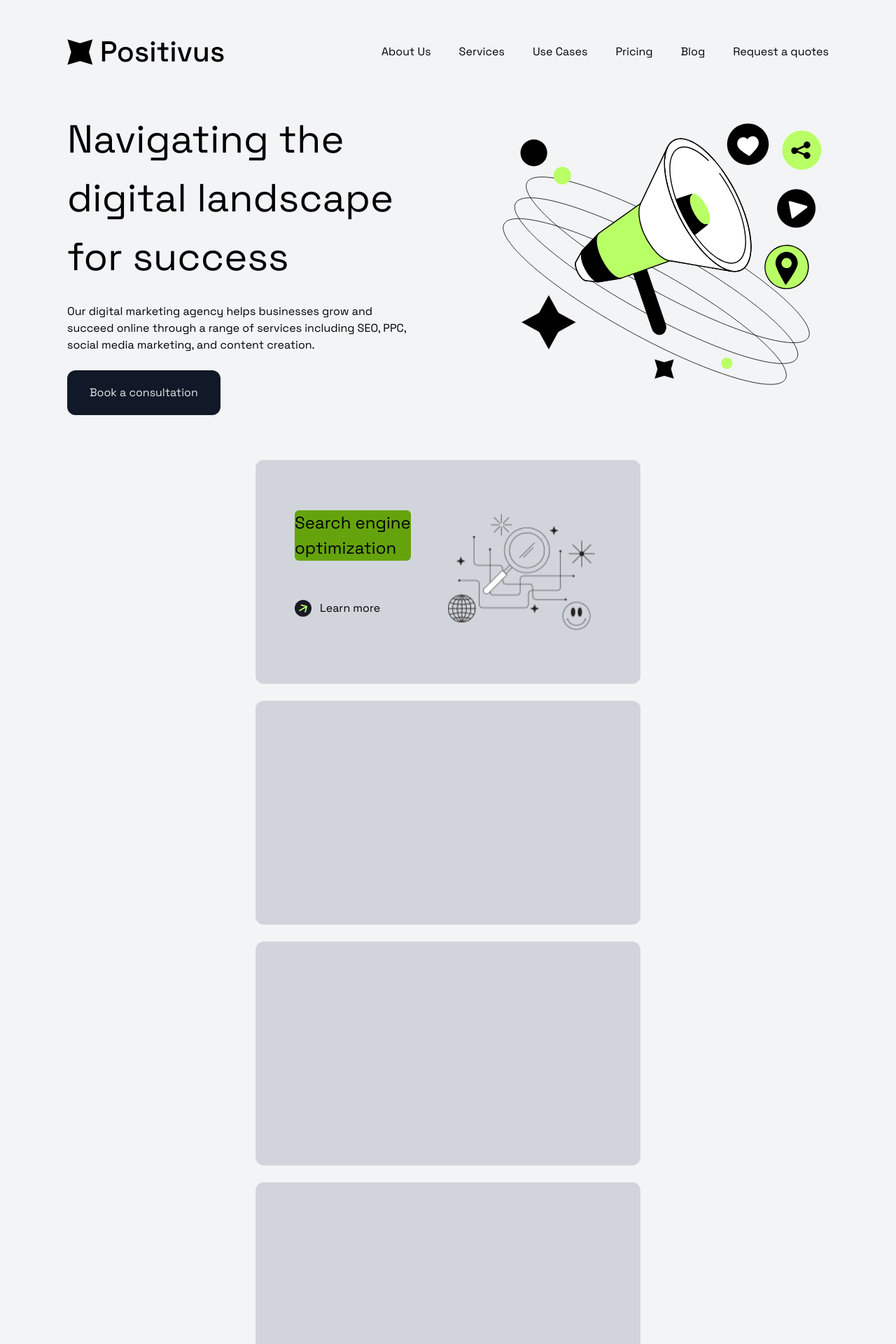
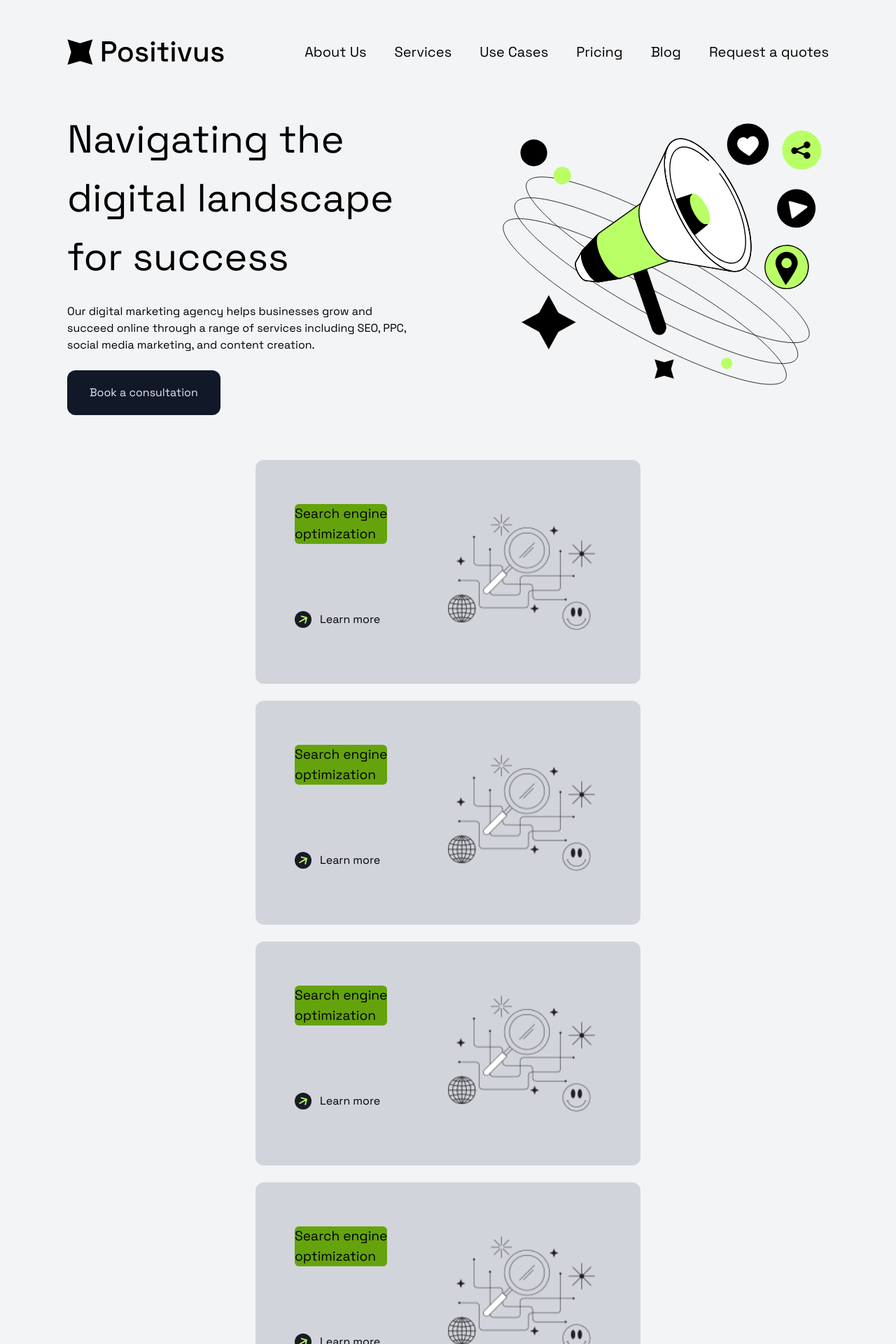
Before and after one commit to LucasMCFidelis/Positivus-Landing-Page, a React (Vite) app: page / in a window 1280 px wide. Shown: the top 1920 px of the page at 70% size. Built offline with nearby package versions, Linux system fonts and the light colour scheme; what @savvywombat/tailwindcss-grid-areas would draw is missing.

Commit message:
ajuste da formatação dos cards de serviço

```diff
--- a/src/app.tsx
+++ b/src/app.tsx
@@ -27,12 +27,11 @@ export function App() {
         />
       </div>
       <div className="w-full flex flex-wrap flex-col sm:flex-row items-center justify-center gap-6">
-        <div className=" h-80
-        justify-items-start items-baseline bg-gray-300 rounded-xl p-14
-        grid-areas-mobile-service w-full
-        sm:grid-areas-desktop-service sm:w-[550px] sm:items-center "
+        <div className=" min-w-80 w-full max-w-full
+        justify-items-start items-baseline bg-gray-300 rounded-xl
+        grid-areas-mobile-service p-6
+        lg:grid-areas-desktop-service lg:h-80 lg:w-[550px] lg:items-center lg:px-14 "
       >
-
           <h2 className="[grid-area:title] bg-lime-600 w-fit rounded-md text-responsive-subtitle">
             Search engine <br />
             optimization
@@ -44,13 +43,69 @@ export function App() {
             </svg>
             <p className="text-responsive-paragraph hidden sm:block">Learn more</p>
           </a>
-          <div className="[grid-area:image]"><img src="/public/assets/card1.svg" alt="" /></div>
+          <div className="[grid-area:image]"><img src="/public/assets/card1.svg" alt=""/></div>
         </div>
-        <div className="h-80 w-full sm:h-80 sm:w-[550px] bg-gray-300 rounded-xl"></div>
-        <div className="h-80 w-full sm:h-80 sm:w-[550px] bg-gray-300 rounded-xl"></div>
-        <div className="h-80 w-full sm:h-80 sm:w-[550px] bg-gray-300 rounded-xl"></div>
+
+        <div className=" min-w-80 w-full max-w-full
+        justify-items-start items-baseline bg-gray-300 rounded-xl
+        grid-areas-mobile-service p-6
+
+        lg:grid-areas-desktop-service lg:h-80 lg:w-[550px] lg:items-center lg:px-14 "
+      >
+          <h2 className="[grid-area:title] bg-lime-600 w-fit rounded-md text-responsive-subtitle">
+            Search engine <br />
+            optimization
+          </h2>
+          <a href="#" target="_blank" className="[grid-area:link] flex items-center gap-3">
+            <svg className="size-6" width="41" height="41" viewBox="0 0 41 41" fill="none" xmlns="http://www.w3.org/2000/svg">
+              <circle cx="20.5" cy="20.5" r="20.5" fill="#191A23" />
+              <path d="M11.25 24.701C10.5326 25.1152 10.2867 26.0326 10.701 26.75C11.1152 27.4674 12.0326 27.7133 12.75 27.299L11.25 24.701ZM30.7694 16.3882C30.9838 15.588 30.5089 14.7655 29.7087 14.5511L16.6687 11.0571C15.8685 10.8426 15.046 11.3175 14.8316 12.1177C14.6172 12.9179 15.0921 13.7404 15.8923 13.9548L27.4834 17.0607L24.3776 28.6518C24.1631 29.452 24.638 30.2745 25.4382 30.4889C26.2384 30.7033 27.0609 30.2284 27.2753 29.4282L30.7694 16.3882ZM12.75 27.299L30.0705 17.299L28.5705 14.701L11.25 24.701L12.75 27.299Z" fill="#B9FF66" />
+            </svg>
+            <p className="text-responsive-paragraph hidden sm:block">Learn more</p>
+          </a>
+          <div className="[grid-area:image]"><img src="/public/assets/card1.svg" alt=""/></div>
+        </div>
+
+        <div className=" min-w-80 w-full max-w-full
+        justify-items-start items-baseline bg-gray-300 rounded-xl
+        grid-areas-mobile-service p-6
+
+        lg:grid-areas-desktop-service lg:h-80 lg:w-[550px] lg:items-center lg:px-14 "
+      >
+          <h2 className="[grid-area:title] bg-lime-600 w-fit rounded-md text-responsive-subtitle">
+            Search engine <br />
+            optimization
+          </h2>
+          <a href="#" target="_blank" className="[grid-area:link] flex items-center gap-3">
+            <svg className="size-6" width="41" height="41" viewBox="0 0 41 41" fill="none" xmlns="http://www.w3.org/2000/svg">
+              <circle cx="20.5" cy="20.5" r="20.5" fill="#191A23" />
+              <path d="M11.25 24.701C10.5326 25.1152 10.2867 26.0326 10.701 26.75C11.1152 27.4674 12.0326 27.7133 12.75 27.299L11.25 24.701ZM30.7694 16.3882C30.9838 15.588 30.5089 14.7655 29.7087 14.5511L16.6687 11.0571C15.8685 10.8426 15.046 11.3175 14.8316 12.1177C14.6172 12.9179 15.0921 13.7404 15.8923 13.9548L27.4834 17.0607L24.3776 28.6518C24.1631 29.452 24.638 30.2745 25.4382 30.4889C26.2384 30.7033 27.0609 30.2284 27.2753 29.4282L30.7694 16.3882ZM12.75 27.299L30.0705 17.299L28.5705 14.701L11.25 24.701L12.75 27.299Z" fill="#B9FF66" />
+            </svg>
+            <p className="text-responsive-paragraph hidden sm:block">Learn more</p>
+          </a>
+          <div className="[grid-area:image]"><img src="/public/assets/card1.svg" alt=""/></div>
+        </div>
+
+        <div className=" min-w-80 w-full max-w-full
+        justify-items-start items-baseline bg-gray-300 rounded-xl
+        grid-areas-mobile-service p-6
+
+        lg:grid-areas-desktop-service lg:h-80 lg:w-[550px] lg:items-center lg:px-14 "
+      >
+          <h2 className="[grid-area:title] bg-lime-600 w-fit rounded-md text-responsive-subtitle">
+            Search engine <br />
+            optimization
+          </h2>
+          <a href="#" target="_blank" className="[grid-area:link] flex items-center gap-3">
+            <svg className="size-6" width="41" height="41" viewBox="0 0 41 41" fill="none" xmlns="http://www.w3.org/2000/svg">
+              <circle cx="20.5" cy="20.5" r="20.5" fill="#191A23" />
+              <path d="M11.25 24.701C10.5326 25.1152 10.2867 26.0326 10.701 26.75C11.1152 27.4674 12.0326 27.7133 12.75 27.299L11.25 24.701ZM30.7694 16.3882C30.9838 15.588 30.5089 14.7655 29.7087 14.5511L16.6687 11.0571C15.8685 10.8426 15.046 11.3175 14.8316 12.1177C14.6172 12.9179 15.0921 13.7404 15.8923 13.9548L27.4834 17.0607L24.3776 28.6518C24.1631 29.452 24.638 30.2745 25.4382 30.4889C26.2384 30.7033 27.0609 30.2284 27.2753 29.4282L30.7694 16.3882ZM12.75 27.299L30.0705 17.299L28.5705 14.701L11.25 24.701L12.75 27.299Z" fill="#B9FF66" />
+            </svg>
+            <p className="text-responsive-paragraph hidden sm:block">Learn more</p>
+          </a>
+          <div className="[grid-area:image]"><img src="/public/assets/card1.svg" alt=""/></div>
+        </div>
       </div>
-
     </div>
   )
 }
--- a/src/components/header/HeaderRoot.tsx
+++ b/src/components/header/HeaderRoot.tsx
@@ -6,14 +6,14 @@ export function HeaderRoot(){
                 alt=""
                 className="w-36 md:w-56"
             />
-            <div className="space-x-10 hidden lg:block">
-                <button>About Us</button>
-                <button>Services</button>
-                <button>Use Cases</button>
-                <button>Pricing</button>
-                <button>Blog</button>
-                <button>Request a quotes</button>
-            </div>
+            <nav className="space-x-10 hidden text-xl xl:block">
+                <a>About Us</a>
+                <a>Services</a>
+                <a>Use Cases</a>
+                <a>Pricing</a>
+                <a>Blog</a>
+                <a>Request a quotes</a>
+            </nav>
         </header>
     )
 }
--- a/src/index.css
+++ b/src/index.css
@@ -40,7 +40,7 @@
     grid-template-areas:
       "title title"
       "link image";
-    grid-template-columns: 1fr 1fr; /* Adicionado para definir as colunas */
-    grid-template-rows: 30% 1fr; /* Adicionado para definir as linhas */
+    grid-template-columns: 40% 1fr; /* Adicionado para definir as colunas */
+    grid-template-rows: 20% 1fr; /* Adicionado para definir as linhas */
   }
 }
--- a/tailwind.config.js
+++ b/tailwind.config.js
@@ -11,7 +11,7 @@ export default {
       },
       fontSize: {
         'responsive-paragraph': 'clamp(0.8rem, 1rem, 1.5rem)',
-        'responsive-subtitle': 'clamp(1rem, 1.5rem, 2rem)',
+        'responsive-subtitle': 'clamp(1rem, 1.2rem, 2rem)',
         'responsive-title': 'clamp(2rem, 8vw, 3.5rem)',
       },
     },
```
